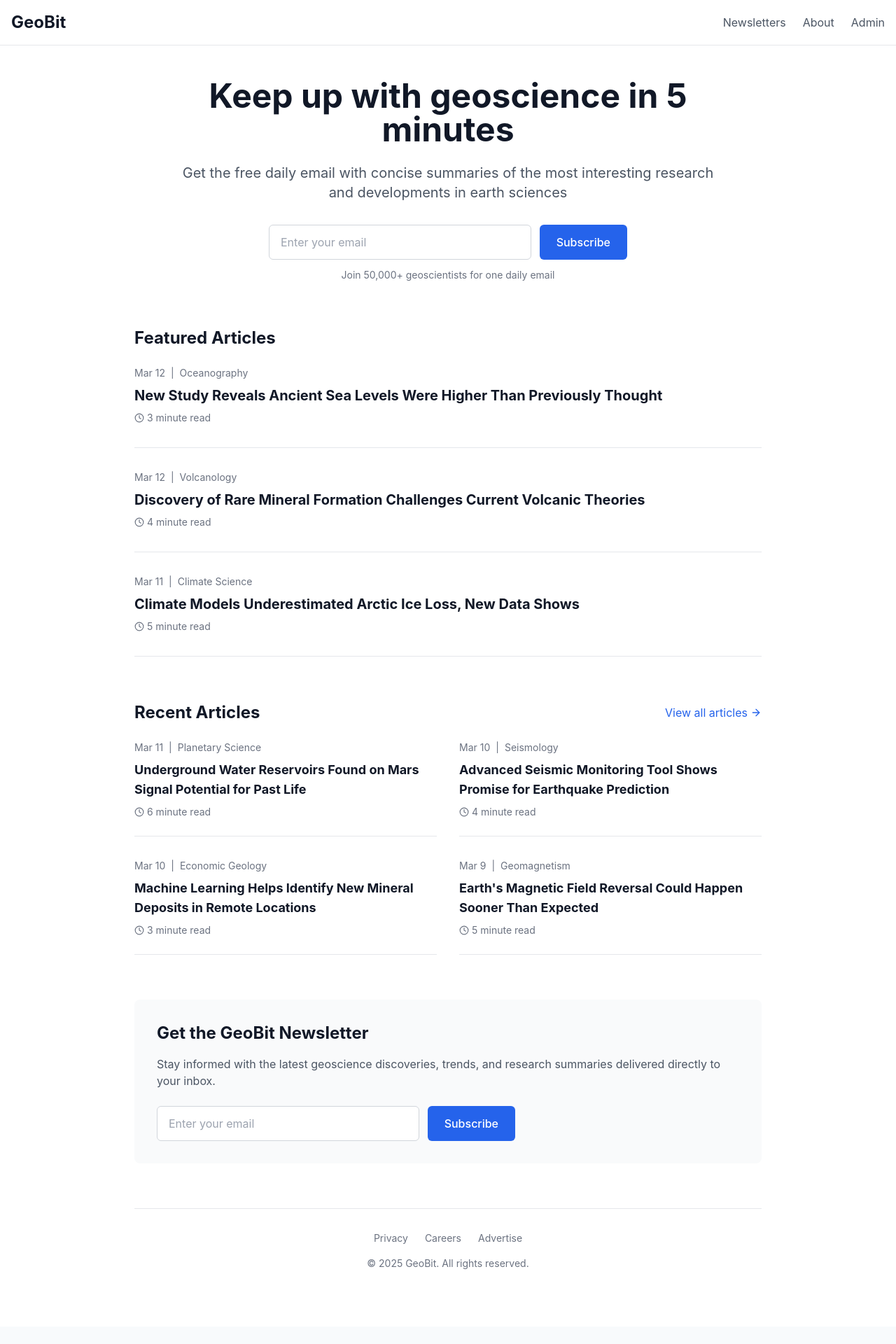
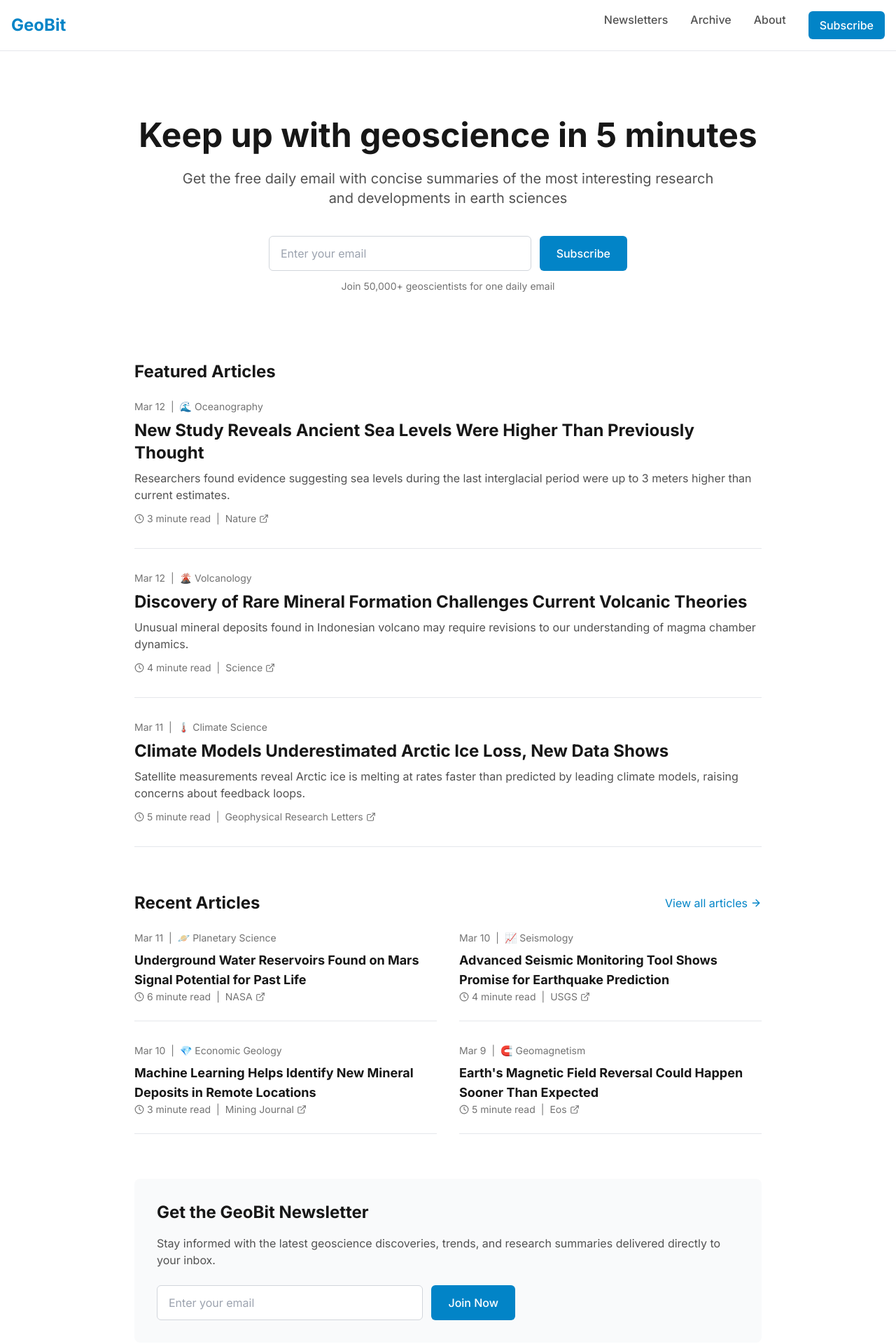
Before and after one commit to szilarddenes/geobit, a Next.js app: page / in a window 1280 px wide. Shown: the top 1920 px of the page at 70% size. Before the commit the page ends 1895 px from the top, so only its background shows below. Built offline with nearby package versions, Linux system fonts and the light colour scheme; no server answers.

Commit message:
Complete update of index.js with TLDR.tech styling and new components

```diff
--- a/src/pages/index.js
+++ b/src/pages/index.js
@@ -1,44 +1,11 @@
 import { useState } from 'react';
-import Head from 'next/head';
-import { useRouter } from 'next/router';
-import { collection, addDoc } from 'firebase/firestore';
-import { db } from '@/lib/firebase';
-import { toast } from 'react-toastify';
-import { FiClock, FiArrowRight } from 'react-icons/fi';
+import { FiArrowRight } from 'react-icons/fi';
+import Link from 'next/link';
+import Layout from '@/components/layout/Layout';
+import ArticleCard from '@/components/newsletter/ArticleCard';
+import SubscriptionForm from '@/components/newsletter/SubscriptionForm';
 
 export default function Home() {
-  const [email, setEmail] = useState('');
-  const [isSubmitting, setIsSubmitting] = useState(false);
-  const router = useRouter();
-
-  const handleSubscribe = async (e) => {
-    e.preventDefault();
-
-    if (!email || !email.includes('@')) {
-      toast.error('Please enter a valid email address');
-      return;
-    }
-
-    setIsSubmitting(true);
-
-    try {
-      await addDoc(collection(db, 'subscribers'), {
-        email,
-        status: 'active',
-        createdAt: new Date()
-      });
-
-      toast.success('Thank you for subscribing!');
-      setEmail('');
-      router.push('/subscribe/success');
-    } catch (error) {
-      console.error('Error subscribing:', error);
-      toast.error('Subscription failed. Please try again.');
-    } finally {
-      setIsSubmitting(false);
-    }
-  };
-
   // Sample geoscience news articles (these would come from your database in production)
   const featuredArticles = [
     {
@@ -46,21 +13,30 @@ export default function Home() {
       title: 'New Study Reveals Ancient Sea Levels Were Higher Than Previously Thought',
       category: 'Oceanography',
       date: 'Mar 12',
-      readTime: '3 minute read'
+      readTime: '3 minute read',
+      summary: 'Researchers found evidence suggesting sea levels during the last interglacial period were up to 3 meters higher than current estimates.',
+      source: 'Nature',
+      url: '/article/oceanography-sea-levels'
     },
     {
       id: 2,
       title: 'Discovery of Rare Mineral Formation Challenges Current Volcanic Theories',
       category: 'Volcanology',
       date: 'Mar 12',
-      readTime: '4 minute read'
+      readTime: '4 minute read',
+      summary: 'Unusual mineral deposits found in Indonesian volcano may require revisions to our understanding of magma chamber dynamics.',
+      source: 'Science',
+      url: '/article/volcanology-mineral-formation'
     },
     {
       id: 3,
       title: 'Climate Models Underestimated Arctic Ice Loss, New Data Shows',
       category: 'Climate Science',
       date: 'Mar 11',
-      readTime: '5 minute read'
+      readTime: '5 minute read',
+      summary: 'Satellite measurements reveal Arctic ice is melting at rates faster than predicted by leading climate models, raising concerns about feedback loops.',
+      source: 'Geophysical Research Letters',
+      url: '/article/climate-arctic-ice'
     }
   ];
 
@@ -70,176 +46,104 @@ export default function Home() {
       title: 'Underground Water Reservoirs Found on Mars Signal Potential for Past Life',
       category: 'Planetary Science',
       date: 'Mar 11',
-      readTime: '6 minute read'
+      readTime: '6 minute read',
+      source: 'NASA',
+      url: '/article/mars-water-reservoir'
     },
     {
       id: 5,
       title: 'Advanced Seismic Monitoring Tool Shows Promise for Earthquake Prediction',
       category: 'Seismology',
       date: 'Mar 10',
-      readTime: '4 minute read'
+      readTime: '4 minute read',
+      source: 'USGS',
+      url: '/article/seismic-monitoring-tool'
     },
     {
       id: 6,
       title: 'Machine Learning Helps Identify New Mineral Deposits in Remote Locations',
       category: 'Economic Geology',
       date: 'Mar 10',
-      readTime: '3 minute read'
+      readTime: '3 minute read',
+      source: 'Mining Journal',
+      url: '/article/machine-learning-mineral-deposits'
     },
     {
       id: 7,
       title: 'Earth\'s Magnetic Field Reversal Could Happen Sooner Than Expected',
       category: 'Geomagnetism',
       date: 'Mar 9',
-      readTime: '5 minute read'
+      readTime: '5 minute read',
+      source: 'Eos',
+      url: '/article/magnetic-field-reversal'
     }
   ];
 
   return (
-    <>
-      <Head>
-        <title>GeoBit - TLDR for Geoscientists</title>
-        <meta name="description" content="A TLDR-style newsletter for geoscientists with the latest research news" />
-        <meta name="viewport" content="width=device-width, initial-scale=1" />
-        <link rel="icon" href="/favicon.ico" />
-      </Head>
-
-      <main className="min-h-screen bg-white">
-        <nav className="border-b border-gray-200">
-          <div className="container mx-auto px-4 py-4 flex justify-between items-center">
-            <div className="font-bold text-2xl text-gray-900">GeoBit</div>
-            <div className="flex space-x-6">
-              <a href="/newsletters" className="text-gray-600 hover:text-gray-900">Newsletters</a>
-              <a href="/about" className="text-gray-600 hover:text-gray-900">About</a>
-              <a href="/admin" className="text-gray-600 hover:text-gray-900">Admin</a>
-            </div>
-          </div>
-        </nav>
-
-        <div className="container mx-auto px-4 py-12">
-          <header className="max-w-3xl mx-auto text-center mb-16">
-            <h1 className="text-4xl md:text-5xl font-bold text-gray-900 mb-6">
+    <Layout>
+      <div className="container mx-auto px-4">
+        {/* Hero Section */}
+        <section className="max-w-4xl mx-auto py-16 md:py-24">
+          <div className="text-center">
+            <h1 className="text-4xl md:text-5xl font-bold text-neutral-900 mb-6">
               Keep up with geoscience in 5 minutes
             </h1>
-            <p className="text-xl text-gray-600 mb-8">
+            <p className="text-xl text-neutral-600 mb-10 max-w-3xl mx-auto">
               Get the free daily email with concise summaries of the most interesting research and developments in earth sciences
             </p>
 
-            <form onSubmit={handleSubscribe} className="flex flex-col sm:flex-row max-w-lg mx-auto gap-3">
-              <input
-                type="email"
-                value={email}
-                onChange={(e) => setEmail(e.target.value)}
-                className="flex-grow px-4 py-3 border border-gray-300 rounded-md focus:ring-2 focus:ring-blue-500 focus:border-blue-500"
-                placeholder="Enter your email"
-                required
-              />
-              <button
-                type="submit"
-                disabled={isSubmitting}
-                className="px-6 py-3 bg-blue-600 hover:bg-blue-700 text-white font-medium rounded-md transition duration-200 disabled:opacity-50 whitespace-nowrap"
-              >
-                Subscribe
-              </button>
-            </form>
-            <p className="text-sm text-gray-500 mt-3">
+            <SubscriptionForm />
+
+            <p className="text-sm text-neutral-500 mt-3">
               Join 50,000+ geoscientists for one daily email
             </p>
-          </header>
+          </div>
+        </section>
 
+        {/* Featured Section */}
         <section className="max-w-4xl mx-auto mb-16">
-            <h2 className="text-2xl font-bold text-gray-900 mb-6">
+          <h2 className="text-2xl font-bold text-neutral-900 mb-6">
             Featured Articles
           </h2>
 
           <div className="space-y-8">
             {featuredArticles.map((article) => (
-                <div key={article.id} className="border-b border-gray-200 pb-8">
-                  <div className="flex items-center text-sm text-gray-500 mb-2">
-                    <span>{article.date}</span>
-                    <span className="mx-2">|</span>
-                    <span>{article.category}</span>
-                  </div>
-                  <h3 className="text-xl font-bold text-gray-900 mb-2 hover:text-blue-600 cursor-pointer">
-                    {article.title}
-                  </h3>
-                  <div className="flex items-center text-sm text-gray-500">
-                    <FiClock className="mr-1" size={14} />
-                    <span>{article.readTime}</span>
-                  </div>
-                </div>
+              <ArticleCard key={article.id} article={article} featured={true} />
             ))}
           </div>
         </section>
 
+        {/* Recent Articles Section */}
         <section className="max-w-4xl mx-auto mb-16">
           <div className="flex justify-between items-center mb-6">
-              <h2 className="text-2xl font-bold text-gray-900">
+            <h2 className="text-2xl font-bold text-neutral-900">
               Recent Articles
             </h2>
-              <a href="/archive" className="flex items-center text-blue-600 hover:text-blue-800">
+            <Link href="/archive" className="flex items-center text-primary-600 hover:text-primary-700">
               View all articles
               <FiArrowRight className="ml-1" size={16} />
-              </a>
+            </Link>
           </div>
 
           <div className="grid md:grid-cols-2 gap-8">
             {recentArticles.map((article) => (
-                <div key={article.id} className="border-b border-gray-200 pb-6">
-                  <div className="flex items-center text-sm text-gray-500 mb-2">
-                    <span>{article.date}</span>
-                    <span className="mx-2">|</span>
-                    <span>{article.category}</span>
-                  </div>
-                  <h3 className="text-lg font-bold text-gray-900 mb-2 hover:text-blue-600 cursor-pointer">
-                    {article.title}
-                  </h3>
-                  <div className="flex items-center text-sm text-gray-500">
-                    <FiClock className="mr-1" size={14} />
-                    <span>{article.readTime}</span>
-                  </div>
-                </div>
+              <ArticleCard key={article.id} article={article} />
             ))}
           </div>
         </section>
 
-          <section className="max-w-4xl mx-auto mb-16 bg-gray-50 rounded-lg p-8">
-            <h2 className="text-2xl font-bold text-gray-900 mb-4">
+        {/* Newsletter CTA */}
+        <section className="max-w-4xl mx-auto mb-20 bg-gray-50 rounded-lg p-8">
+          <h2 className="text-2xl font-bold text-neutral-900 mb-4">
             Get the GeoBit Newsletter
           </h2>
-            <p className="text-gray-600 mb-6">
+          <p className="text-neutral-600 mb-6">
             Stay informed with the latest geoscience discoveries, trends, and research summaries delivered directly to your inbox.
           </p>
 
-            <form onSubmit={handleSubscribe} className="flex flex-col sm:flex-row max-w-lg gap-3">
-              <input
-                type="email"
-                value={email}
-                onChange={(e) => setEmail(e.target.value)}
-                className="flex-grow px-4 py-3 border border-gray-300 rounded-md focus:ring-2 focus:ring-blue-500 focus:border-blue-500"
-                placeholder="Enter your email"
-                required
-              />
-              <button
-                type="submit"
-                disabled={isSubmitting}
-                className="px-6 py-3 bg-blue-600 hover:bg-blue-700 text-white font-medium rounded-md transition duration-200 disabled:opacity-50 whitespace-nowrap"
-              >
-                Subscribe
-              </button>
-            </form>
+          <SubscriptionForm buttonText="Join Now" compact={true} />
         </section>
-
-          <footer className="max-w-4xl mx-auto py-8 border-t border-gray-200 text-center text-gray-500 text-sm">
-            <div className="flex justify-center space-x-6 mb-4">
-              <a href="/privacy" className="hover:text-gray-900">Privacy</a>
-              <a href="/careers" className="hover:text-gray-900">Careers</a>
-              <a href="/advertise" className="hover:text-gray-900">Advertise</a>
       </div>
-            <p>&copy; {new Date().getFullYear()} GeoBit. All rights reserved.</p>
-          </footer>
-        </div>
-      </main>
-    </>
+    </Layout>
   );
 }
```
Lines whose indentation alone changed are shown as unchanged.
